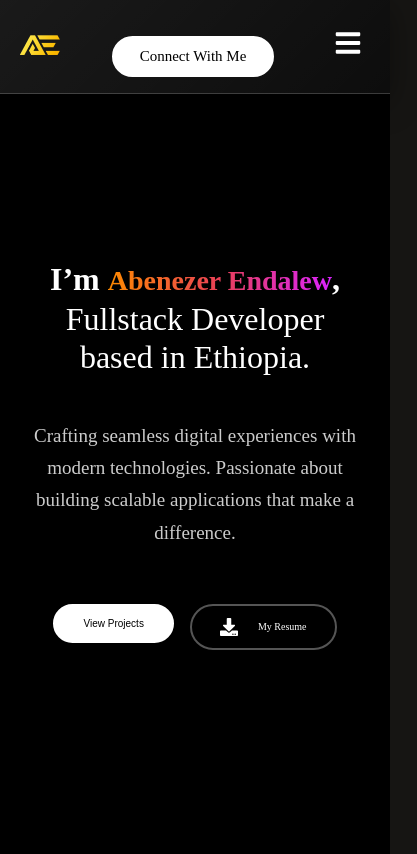
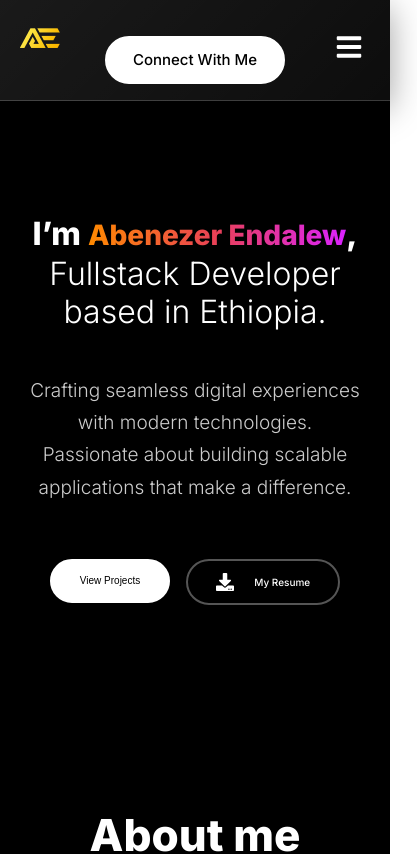
Before and after one commit to Abeenaa/Portifolio, a React (Vite) app: page / in a window 390 px wide. Shown: the top 854 px of the page, 417 px wide, since content can reach past the window. Built offline with nearby package versions, Linux system fonts and the light colour scheme.

Commit message:
feat: add professional scrollbar and mobile optimizations

```diff
--- a/src/index.css
+++ b/src/index.css
@@ -1,10 +1,150 @@
 * {
   margin: 0;
   padding: 0;
+  box-sizing: border-box;
 }
+
 body {
   height: 100vh;
-  background: #161513;
-  color: white;
-  font-family: "Outfit";
+  background: #ffffff;
+  color: #333333;
+  font-family: "Inter", "Segoe UI", "Roboto", -apple-system, BlinkMacSystemFont, sans-serif;
+  font-weight: 400;
+  line-height: 1.6;
+  transition: background-color 0.3s ease, color 0.3s ease;
+  -webkit-font-smoothing: antialiased;
+  -moz-osx-font-smoothing: grayscale;
+  overflow-x: hidden; /* Prevent horizontal scroll */
+  scroll-behavior: smooth; /* Smooth scrolling for all devices */
 }
+
+/* Professional scrollbar styling */
+::-webkit-scrollbar {
+  width: 8px;
+}
+
+::-webkit-scrollbar-track {
+  background: var(--bg-secondary);
+}
+
+::-webkit-scrollbar-thumb {
+  background: var(--text-muted);
+  border-radius: 4px;
+}
+
+::-webkit-scrollbar-thumb:hover {
+  background: var(--text-secondary);
+}
+
+/* Mobile Touch Optimization */
+@media (max-width: 768px) {
+  /* Ensure all clickable elements are touch-friendly */
+  button,
+  a,
+  .btn-connect,
+  .btn-demo,
+  .btn-code,
+  .hero-resume-btn,
+  .submit-btn,
+  .nav-toggle,
+  .theme-toggle,
+  .hero-social-icon,
+  .social-icon {
+    min-height: 44px;
+    min-width: 44px;
+    cursor: pointer;
+  }
+
+  /* Improve text readability on mobile */
+  body {
+    font-size: 16px; /* Prevent zoom on iOS */
+  }
+
+  /* Optimize tap targets */
+  .nav-menu li a {
+    padding: 12px 16px;
+    display: block;
+  }
+
+  /* Better mobile form experience */
+  input, textarea, select {
+    font-size: 16px; /* Prevent zoom on iOS */
+  }
+}
+
+/* High DPI display optimization */
+@media (-webkit-min-device-pixel-ratio: 2), (min-resolution: 192dpi) {
+  body {
+    -webkit-font-smoothing: subpixel-antialiased;
+  }
+}
+
+/* Print styles for professional documents */
+@media print {
+  * {
+    background: white !important;
+    color: black !important;
+    box-shadow: none !important;
+  }
+
+  .navbar, .hero-social, .theme-toggle {
+    display: none !important;
+  }
+}
+
+/* Dark Mode Global Styles */
+[data-theme="dark"] body {
+  background: #0f0f0f;
+  color: #f8f9fa;
+}
+
+/* Professional Typography Scale */
+:root {
+  /* Font Sizes */
+  --font-xs: 0.75rem;    /* 12px */
+  --font-sm: 0.875rem;   /* 14px */
+  --font-base: 1rem;     /* 16px */
+  --font-lg: 1.125rem;   /* 18px */
+  --font-xl: 1.25rem;    /* 20px */
+  --font-2xl: 1.5rem;    /* 24px */
+  --font-3xl: 1.875rem;  /* 30px */
+  --font-4xl: 2.25rem;   /* 36px */
+  --font-5xl: 3rem;      /* 48px */
+  --font-6xl: 3.75rem;   /* 60px */
+
+  /* Line Heights */
+  --leading-tight: 1.25;
+  --leading-snug: 1.375;
+  --leading-normal: 1.5;
+  --leading-relaxed: 1.625;
+  --leading-loose: 2;
+
+  /* Font Weights */
+  --font-light: 300;
+  --font-normal: 400;
+  --font-medium: 500;
+  --font-semibold: 600;
+  --font-bold: 700;
+  --font-extrabold: 800;
+
+  /* Colors - Light Theme (Default) */
+  --bg-primary: #ffffff;
+  --bg-secondary: #f8f9fa;
+  --bg-card: #ffffff;
+  --text-primary: #1a1a1a;
+  --text-secondary: #4a5568;
+  --text-muted: #718096;
+  --border-color: #e2e8f0;
+  --accent-color: #2d3748;
+}
+
+[data-theme="dark"] {
+  --bg-primary: #0f0f0f;
+  --bg-secondary: #1a1a1a;
+  --bg-card: #262626;
+  --text-primary: #f8f9fa;
+  --text-secondary: #d1d5db;
+  --text-muted: #9ca3af;
+  --border-color: #374151;
+  --accent-color: #ffffff;
+}
```
